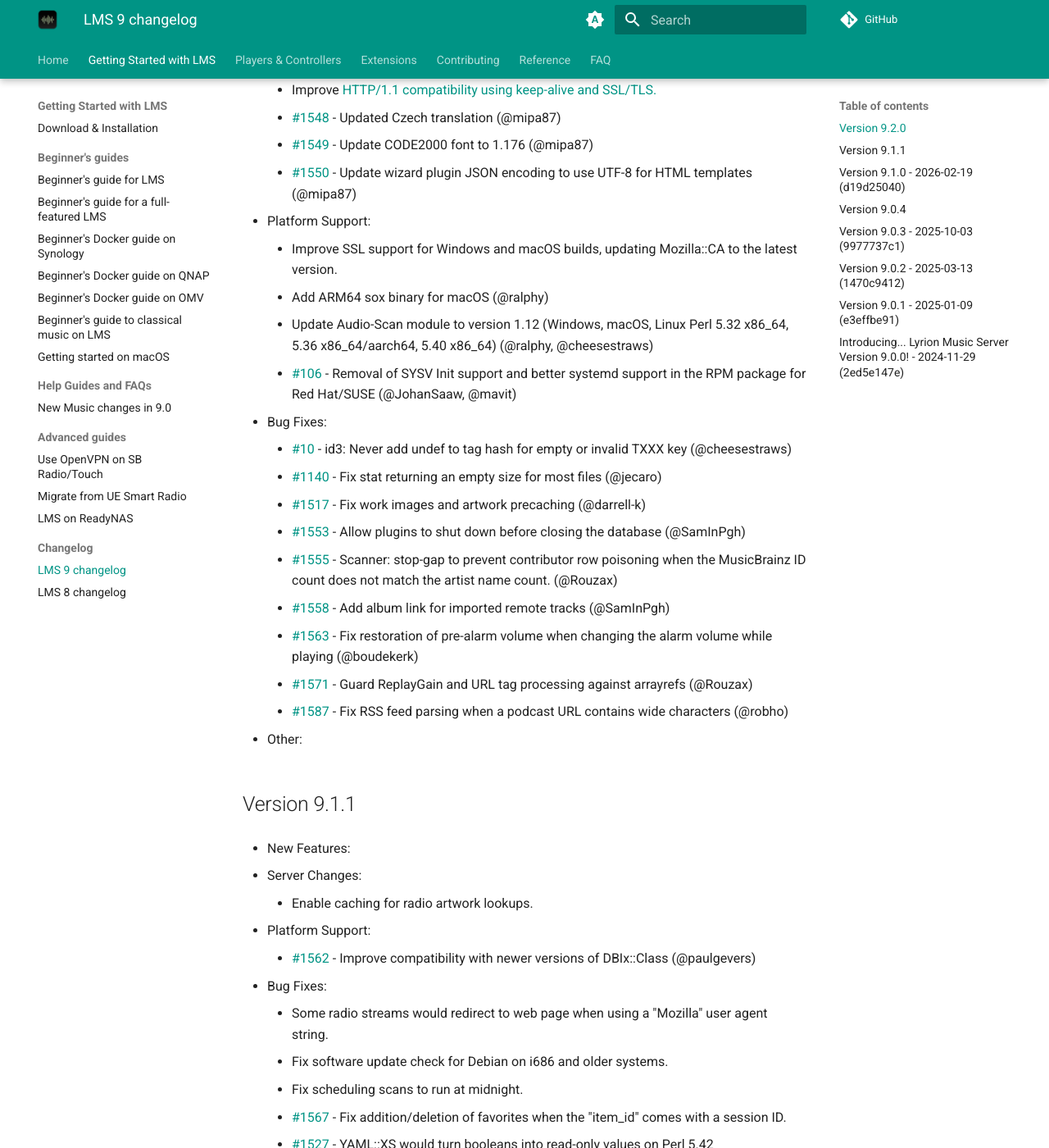
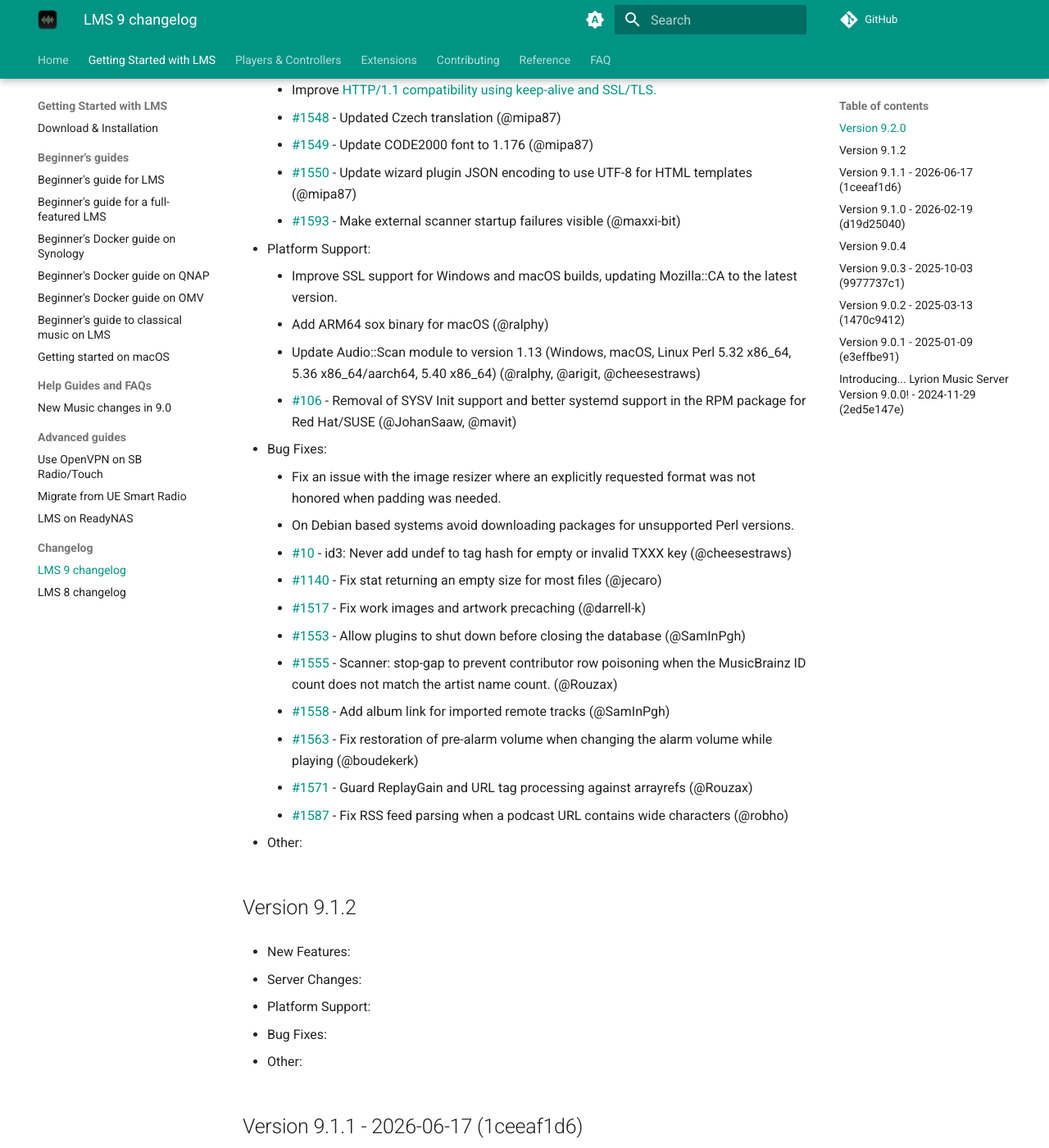
Before and after one commit to LMS-Community/lms-community.github.io, an MkDocs documentation site: the page built from docs/getting-started/changelog-lms9.md, in a window 1280 px wide and 1400 px high, scrolled down 575 px. Shown: the whole window at 82% size. Built offline with MkDocs 1.6.1 and Material for MkDocs 9.7.7, drawn with Linux system fonts in a browser that asks for light colours; a script that is not in the unit is left out; plug-ins that fetch from the network failed and are left out; comment, search, counter and statistics services are not loaded.

Commit message:
Update external data sources

```diff
--- a/docs/contributing/strings-coverage.json
+++ b/docs/contributing/strings-coverage.json
@@ -1 +1 @@
-[{"Language": "English", "Identifier": "EN", "Coverage": 100.0}, {"Language": "Czech", "Identifier": "CS", "Coverage": 97.6510067114094}, {"Language": "Danish", "Identifier": "DA", "Coverage": 93.04889741131352}, {"Language": "French", "Identifier": "FR", "Coverage": 95.73346116970278}, {"Language": "Dutch", "Identifier": "NL", "Coverage": 94.8705656759348}, {"Language": "Hungarian", "Identifier": "HU", "Coverage": 92.76126558005753}, {"Language": "Swedish", "Identifier": "SV", "Coverage": 96.06903163950143}, {"Language": "German", "Identifier": "DE", "Coverage": 94.0556088207095}, {"Language": "Norwegian", "Identifier": "NO", "Coverage": 83.41323106423778}, {"Language": "Polish", "Identifier": "PL", "Coverage": 82.98178331735379}, {"Language": "Spanish", "Identifier": "ES", "Coverage": 79.67401725790988}, {"Language": "Finnish", "Identifier": "FI", "Coverage": 77.90028763183126}, {"Language": "Italian", "Identifier": "IT", "Coverage": 77.46883988494727}, {"Language": "Russian", "Identifier": "RU", "Coverage": 77.99616490891658}, {"Language": "Hebrew", "Identifier": "HE", "Coverage": 41.514860977948224}, {"Language": "Japanese", "Identifier": "JA", "Coverage": 22.291466922339406}, {"Language": "Portuguese", "Identifier": "PT", "Coverage": 32.694151486097795}, {"Language": "Chinese (Simplified, China)", "Identifier": "ZH_CN", "Coverage": 71.28475551294343}, {"Language": "English (United Kingdom)", "Identifier": "EN_GB", "Coverage": 2.636625119846596}]
+[{"Language": "Czech", "Identifier": "CS", "Coverage": 97.6510067114094}, {"Language": "Danish", "Identifier": "DA", "Coverage": 93.04889741131352}, {"Language": "German", "Identifier": "DE", "Coverage": 94.0556088207095}, {"Language": "English", "Identifier": "EN", "Coverage": 100.0}, {"Language": "English (United Kingdom)", "Identifier": "EN_GB", "Coverage": 2.636625119846596}, {"Language": "Spanish", "Identifier": "ES", "Coverage": 79.67401725790988}, {"Language": "Finnish", "Identifier": "FI", "Coverage": 77.90028763183126}, {"Language": "French", "Identifier": "FR", "Coverage": 95.73346116970278}, {"Language": "Hebrew", "Identifier": "HE", "Coverage": 41.514860977948224}, {"Language": "Hungarian", "Identifier": "HU", "Coverage": 92.76126558005753}, {"Language": "Italian", "Identifier": "IT", "Coverage": 77.46883988494727}, {"Language": "Japanese", "Identifier": "JA", "Coverage": 22.291466922339406}, {"Language": "Dutch", "Identifier": "NL", "Coverage": 94.8705656759348}, {"Language": "Norwegian", "Identifier": "NO", "Coverage": 83.41323106423778}, {"Language": "Polish", "Identifier": "PL", "Coverage": 82.98178331735379}, {"Language": "Portuguese", "Identifier": "PT", "Coverage": 32.694151486097795}, {"Language": "Russian", "Identifier": "RU", "Coverage": 77.99616490891658}, {"Language": "Swedish", "Identifier": "SV", "Coverage": 96.06903163950143}, {"Language": "Chinese (Simplified, China)", "Identifier": "ZH_CN", "Coverage": 71.3326941514861}]
--- a/docs/getting-started/changelog-lms9.md
+++ b/docs/getting-started/changelog-lms9.md
@@ -1,6 +1,6 @@
 ## Version 9.2.0
 
-- [Upstream fixes from Logitech Media Server 9.1.x](http://raw.githubusercontent.com/v9.1.1)
+- [Upstream fixes from Logitech Media Server 9.1.x](http://raw.githubusercontent.com/v9.1.2)
 
 - New Features:
 
@@ -16,16 +16,19 @@
 	- [#1548](https://github.com/LMS-Community/slimserver/pull/1548) \- Updated Czech translation (@mipa87)
 	- [#1549](https://github.com/LMS-Community/slimserver/pull/1549) \- Update CODE2000 font to 1.176 (@mipa87)
 	- [#1550](https://github.com/LMS-Community/slimserver/pull/1550) \- Update wizard plugin JSON encoding to use UTF-8 for HTML templates (@mipa87)
+	- [#1593](https://github.com/LMS-Community/slimserver/pull/1593) \- Make external scanner startup failures visible (@maxxi-bit)
 
 - Platform Support:
 
 	- Improve SSL support for Windows and macOS builds, updating Mozilla::CA to the latest version.
 	- Add ARM64 sox binary for macOS (@ralphy)
-	- Update Audio-Scan module to version 1.12 (Windows, macOS, Linux Perl 5.32 x86\_64, 5.36 x86\_64/aarch64, 5.40 x86\_64) (@ralphy, @cheesestraws)
+	- Update Audio::Scan module to version 1.13 (Windows, macOS, Linux Perl 5.32 x86\_64, 5.36 x86\_64/aarch64, 5.40 x86\_64) (@ralphy, @arigit, @cheesestraws)
 	- [#106](https://github.com/LMS-Community/slimserver-platforms/pull/106) \- Removal of SYSV Init support and better systemd support in the RPM package for Red Hat/SUSE (@JohanSaaw, @mavit)
 
 - Bug Fixes:
 
+	- Fix an issue with the image resizer where an explicitly requested format was not honored when padding was needed.
+	- On Debian based systems avoid downloading packages for unsupported Perl versions.
 	- [#10](https://github.com/LMS-Community/Audio-Scan/pull/10) \- id3: Never add undef to tag hash for empty or invalid TXXX key (@cheesestraws)
 	- [#1140](https://github.com/LMS-Community/slimserver/pull/1140) \- Fix stat returning an empty size for most files (@jecaro)
 	- [#1517](https://github.com/LMS-Community/slimserver/pull/1517) \- Fix work images and artwork precaching (@darrell-k)
@@ -38,9 +41,19 @@
 
 - Other:
 
-## Version 9.1.1
+## Version 9.1.2
 
 - New Features:
+
+- Server Changes:
+
+- Platform Support:
+
+- Bug Fixes:
+
+- Other:
+
+## Version 9.1.1 - 2026-06-17 (1ceeaf1d6)
 
 - Server Changes:
 
@@ -59,8 +72,6 @@
 	- [#1527](https://github.com/LMS-Community/slimserver/pull/1527) \- YAML::XS would turn booleans into read-only values on Perl 5.42
 	- [#1528](https://github.com/LMS-Community/slimserver/pull/1528) \- Fix FLAC to MP3 transcoding for mono tracks (@jbylsma)
 	- [#1573](https://github.com/LMS-Community/slimserver/pull/1573) \- Fix release types for Squeezeplay/Touch etc. (@darrell-k)
-
-- Other:
 
 ## Version 9.1.0 - 2026-02-19 (d19d25040)
 
```
